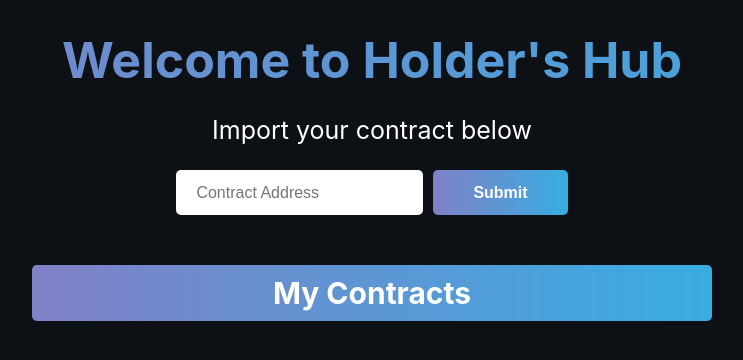
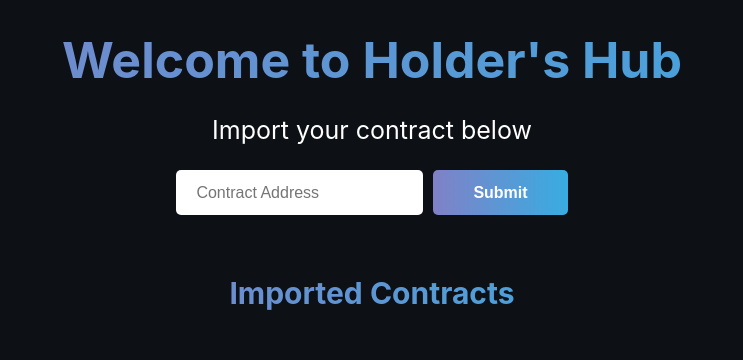
Before and after one commit to samsnedeker/holders-hub, a React (Create React App) app: page / in a window 1280 px wide. Shown: the top 360 px of the page, without its empty margins (268-1011 px from the left). Built offline with nearby package versions, Linux system fonts and the light colour scheme.

Commit message:
imported contracts container

```diff
--- a/src/App.js
+++ b/src/App.js
@@ -1,12 +1,25 @@
 import './styles/App.css';
 import React, { useState } from "react";
 import ContractInputForm from './components/ContractInputForm';
+import Contracts from './components/Contracts'
 
-const App = () => {
+export const ContractContext = React.createContext();
 
-  const [currContract, setCurrContract] = useState("");
+class App extends React.Component {
+  constructor(props) {
+    super(props);
+    this.state = {
+      allContracts: [],
+    };
+  }
 
+  handleStateChange = () => {
+    console.log("handling state change");
+    this.setState({ allContracts: this.state.allContracts });
+    console.log("state updated: ", this.state.allContracts);
+  }
 
+  render() {
     return (
       <div className="App">
         <header className="container">
@@ -17,16 +30,19 @@ const App = () => {
             <p className="sub-text">
               Import your contract below
             </p>
-          <ContractInputForm></ContractInputForm>
-          <div className="my-contracts-container">
+            {/* <ContractInputForm></ContractInputForm> */}
+            {/* <div className="my-contracts-container">
               <p className="body-text gradient-background">
                 My Contracts
               </p>
-          </div>
+            </div> */}
+            <ContractInputForm allContracts={this.state.allContracts} handleStateChange={this.handleStateChange}></ContractInputForm>
+            <Contracts allContracts={this.state.allContracts}></Contracts>
           </div>
         </header>
       </div>
     );
   }
+}
 
 export default App;
--- a/src/components/ContractInputForm.js
+++ b/src/components/ContractInputForm.js
@@ -1,4 +1,4 @@
-import React, { Component, setState } from "react";
+import React, { Component, useContext } from "react";
 
 class ContractInputForm extends Component {
     constructor(props) {
@@ -19,6 +19,8 @@ class ContractInputForm extends Component {
 
     handleSubmit() {
       if (this.state.validContract === true) {
+        this.props.handleStateChange(this.props.allContracts.push(this.state.address));
+        console.log("All Contracts: ", this.props.allContracts);
         alert("Contract imported successfully!");
       } else {
         alert("Contract import failed. Please make sure you input a valid contract address!");
--- /dev/null
+++ b/src/components/Contracts.js
@@ -0,0 +1,35 @@
+import React, { setState } from "react";
+
+class Contracts extends React.Component {
+    constructor(props) {
+      super(props);
+      this.state = {allContracts: []}
+    };
+
+    componentDidMount () {
+        this.setState({allContracts: this.props.allContracts});
+        console.log("component did mount,", this.state.allContracts)
+    }
+
+    render() {
+      return (
+        <div className="contractContainer">
+          <div className="body-text gradient-text">
+            Imported Contracts
+          </div>
+
+          {this.props.allContracts.map((contract, index) => {
+            return (
+              <>
+              <div key={index} style={{ color: "white", backgroundColor: "#0d1116", marginTop: "5px", marginBottom: "5px", padding: "20px", marginLeft: "250px", marginRight:"250px", borderRadius: "5px", outlineColor: "grey", outlineStyle: "solid"}}>
+                  {console.log("all contracts", this.props.allContracts)}
+                <div>{contract}</div>
+              </div>
+              </>
+            )
+          })}
+      </div>
+      );
+    }
+  }
+export default Contracts
--- a/src/styles/App.css
+++ b/src/styles/App.css
@@ -47,7 +47,15 @@
   margin-top: 50px;
   padding: 10px;
   color: white;
+  text-align: center;
 }
+/*
+.my-contracts-container {
+  background-color: #EFEFEF;
+  padding:"8px";
+  margin-bottom: "20px";
+  border-radius: "5px";
+} */
 
 .cta-button {
   height: 45px;
@@ -87,6 +95,14 @@
   color: white;
 }
 
+.contractContainer {
+  background-color: #0d1116;
+  padding:"8px";
+  margin-top: "30px";
+  margin-bottom: "20px";
+  border-radius: "5px";
+}
+
 /* KeyFrames */
 @-webkit-keyframes gradient-animation {
   0% {
```
Lines whose indentation alone changed are shown as unchanged.
